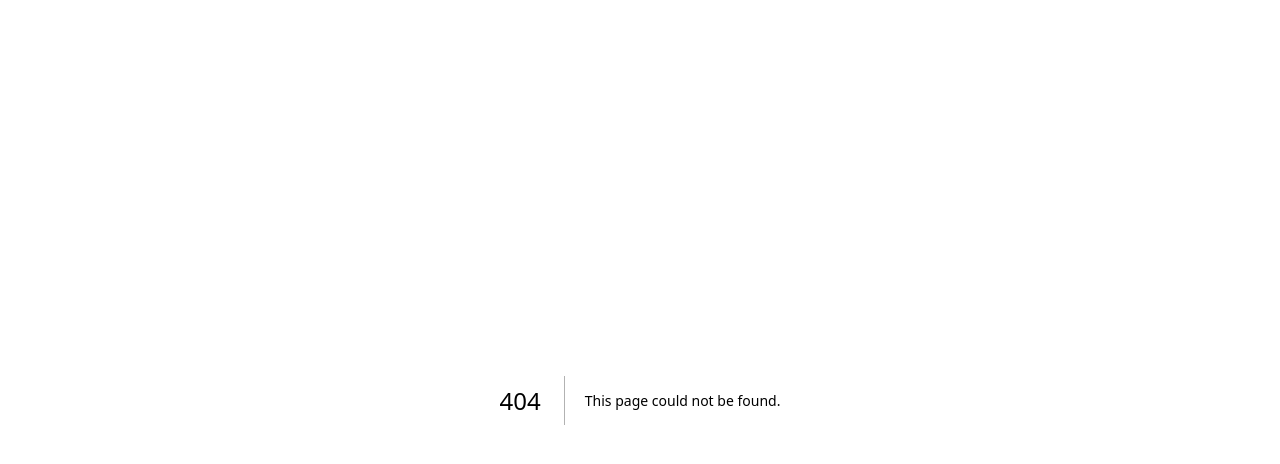
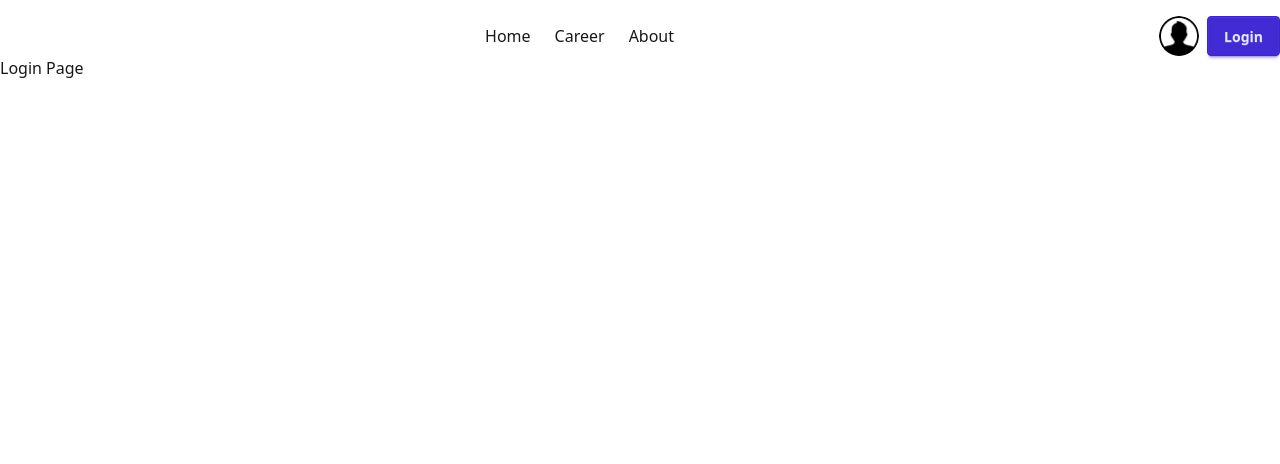
Before and after one commit to AforArdi/news-portal-redo, a Next.js app: page /login in a window 1280 px wide. Before the commit this address had no page. Shown: the top 464 px of the page. Built offline with nearby package versions, Linux system fonts and the light colour scheme.

Commit message:
auth layout working showing on ly navbar

```diff
--- /dev/null
+++ b/src/app/(auth)/layout.jsx
@@ -0,0 +1,12 @@
+import Navbar from "@/components/shared/Navbar";
+
+const AuthLayout = ({children}) => {
+    return (
+        <div>
+            <Navbar></Navbar>
+            {children}
+        </div>
+     );
+}
+
+export default AuthLayout;
--- /dev/null
+++ b/src/app/(auth)/login/page.jsx
@@ -0,0 +1,9 @@
+const LoginPage = () => {
+    return (
+        <div>
+            Login Page
+        </div>
+     );
+}
+
+export default LoginPage;
--- /dev/null
+++ b/src/app/(auth)/register/page.jsx
@@ -0,0 +1,9 @@
+const RegisterPage = () => {
+    return (
+        <div>
+            Register Page
+        </div>
+     );
+}
+
+export default RegisterPage;
```
